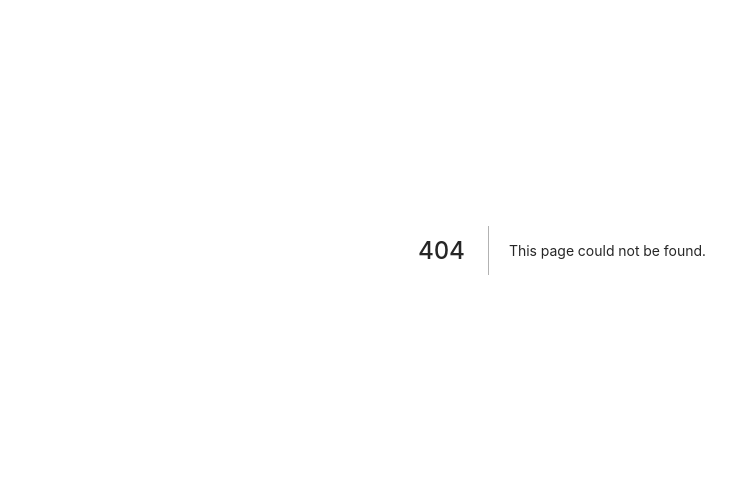
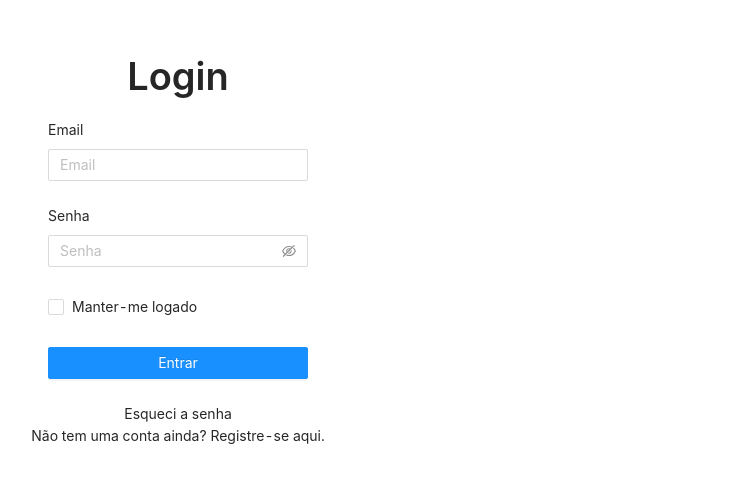
Before and after one commit to jonasexplore/delivery-food, a Next.js app: page /auth/signin in a window 1280 px wide. Before the commit this address had no page. Shown: the part 150-632 px from the top of the page, without its empty margins (78-814 px from the left). Built offline with nearby package versions, Linux system fonts and the light colour scheme.

Commit message:
feat: created signin page

```diff
--- /dev/null
+++ b/src/pages/auth/signin.tsx
@@ -0,0 +1,50 @@
+import { Button, Checkbox, Form, Input, Typography } from "antd";
+import { NextPage } from "next";
+import Link from "next/link";
+
+const { Title } = Typography;
+
+const SignIn: NextPage = () => {
+  return (
+    <div
+      style={{
+        height: "100vh",
+        width: "40%",
+        display: "flex",
+        flexDirection: "column",
+        alignItems: "center",
+        justifyContent: "center",
+      }}
+    >
+      <Title style={{}}>Login</Title>
+      <Form layout="vertical">
+        <Form.Item label="Email">
+          <Input placeholder="Email" />
+        </Form.Item>
+        <Form.Item label="Senha">
+          <Input.Password type="password" placeholder="Senha" />
+        </Form.Item>
+        <Form.Item>
+          <Checkbox>Manter-me logado</Checkbox>
+        </Form.Item>
+        <Form.Item>
+          <Button
+            type="primary"
+            htmlType="submit"
+            style={{
+              width: "100%",
+            }}
+          >
+            Entrar
+          </Button>
+        </Form.Item>
+      </Form>
+      <Link href="/auth/reset">Esqueci a senha</Link>
+      <Link href="/auth/signup">
+        Não tem uma conta ainda? Registre-se aqui.
+      </Link>
+    </div>
+  );
+};
+
+export default SignIn;
```
